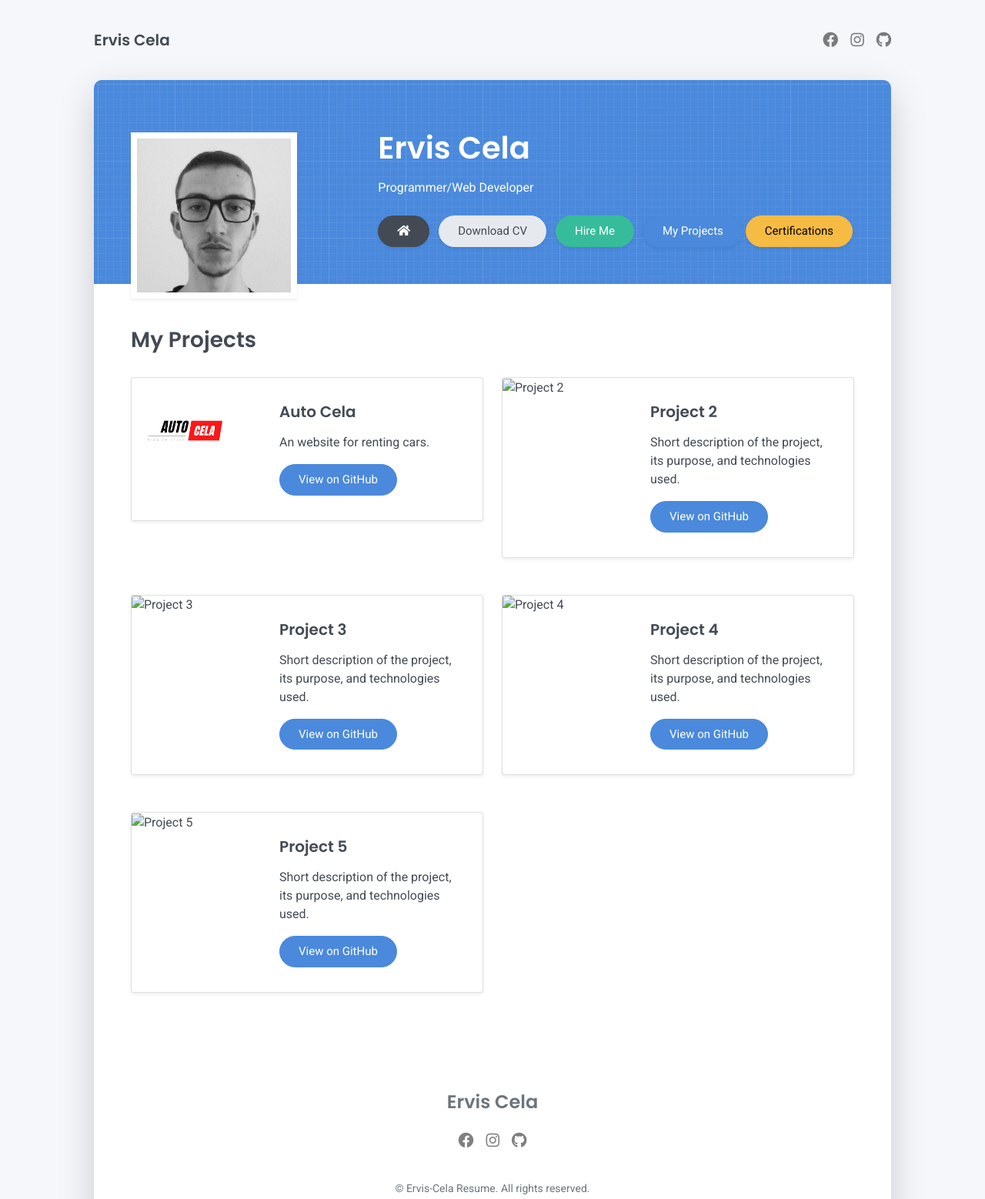
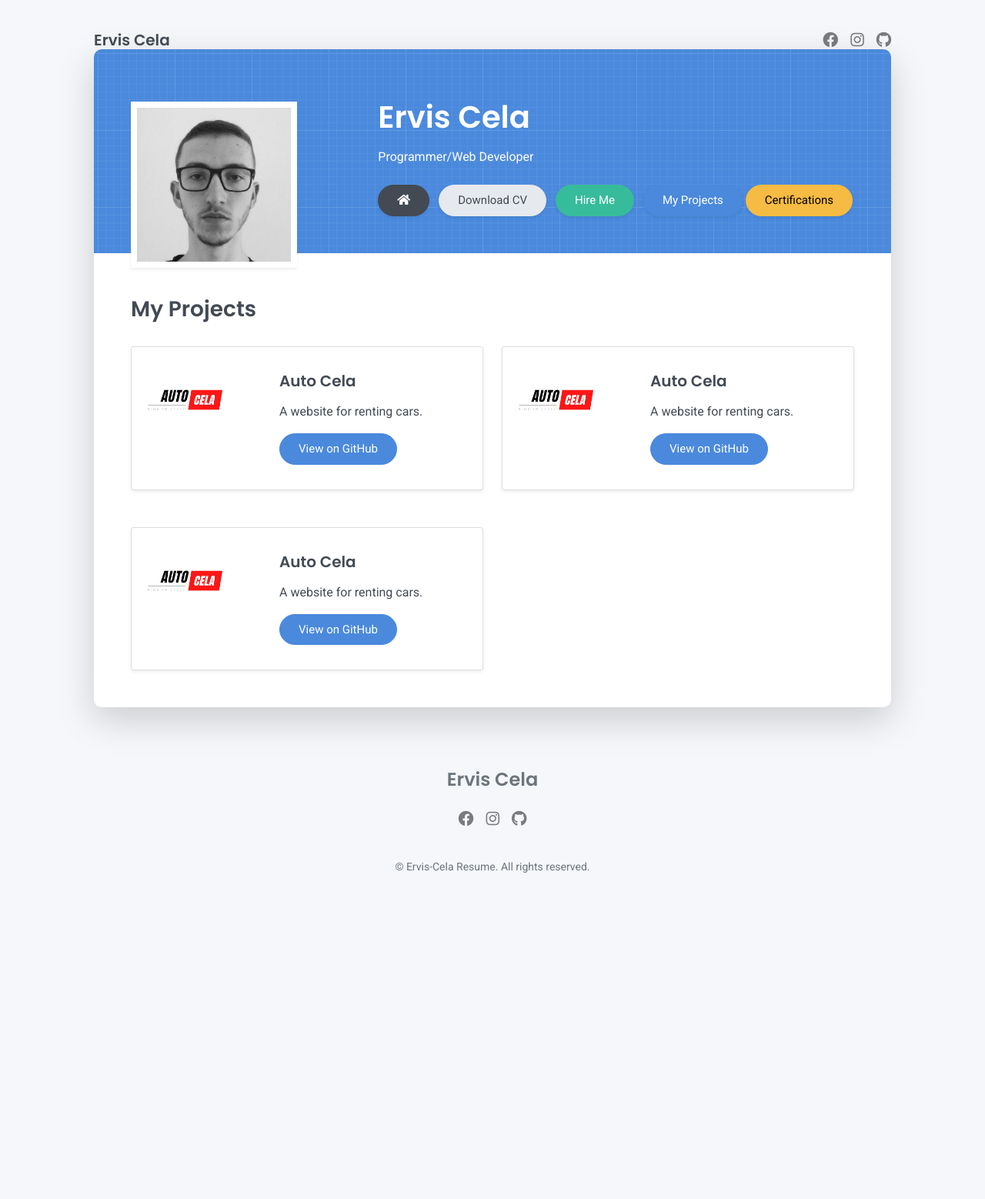
Before and after one commit to Visy-xyz/ervis-portofolio, a plain HTML site: page my_projects.html in a window 1280 px wide. Shown: the top 1558 px of the page at 77% size. After the commit the page ends 1193 px from the top, so only its background shows below. Drawn offline with Linux system fonts and the light colour scheme.

Commit message:
Update my_projects.html
Signed-off-by: ERVIS CELA <158341993+Visy-xyz@users.noreply.github.com>

```diff
--- a/my_projects.html
+++ b/my_projects.html
@@ -6,18 +6,20 @@
     <meta name="viewport" content="width=device-width, initial-scale=1">
     <title>Ervis Cela - Web Developer</title>
 
-    <link rel="preconnect" href="https://fonts.gstatic.com" crossorigin="crossorigin">
-    <link rel="preload" as="style" href="https://fonts.googleapis.com/css2?family=Poppins:wght@600&amp;family=Roboto:wght@300;400;500;700&amp;display=swap">
-    <link rel="stylesheet" href="https://fonts.googleapis.com/css2?family=Poppins:wght@600&amp;family=Roboto:wght@300;400;500;700&amp;display=swap" media="print" onload="this.media='all'">
+    <link rel="preconnect" href="https://fonts.gstatic.com" crossorigin>
+    <link rel="preload" as="style" href="https://fonts.googleapis.com/css2?family=Poppins:wght@600&family=Roboto:wght@300;400;500;700&display=swap">
+    <link rel="stylesheet" href="https://fonts.googleapis.com/css2?family=Poppins:wght@600&family=Roboto:wght@300;400;500;700&display=swap" media="print" onload="this.media='all'">
     <noscript>
-      <link rel="stylesheet" href="https://fonts.googleapis.com/css2?family=Poppins:wght@600&amp;family=Roboto:wght@300;400;500;700&amp;display=swap">
+        <link rel="stylesheet" href="https://fonts.googleapis.com/css2?family=Poppins:wght@600&family=Roboto:wght@300;400;500;700&display=swap">
     </noscript>
+
     <link href="css/css-all.min.css" rel="stylesheet">
     <link href="css/css-bootstrap.min.css" rel="stylesheet">
     <link href="css/css-aos.css" rel="stylesheet">
     <link href="css/css-main.css" rel="stylesheet">
+
     <noscript>
-      <style type="text/css">
+        <style>
             [data-aos] {
                 opacity: 1 !important;
                 transform: translate(0) scale(1) !important;
@@ -27,74 +29,52 @@
 </head>
 <body id="top">
     <header class="d-print-none">
-      <div class="container text-center text-lg-left">
-        <div class="py-3 clearfix">
+        <div class="container text-center text-lg-left py-3">
             <h1 class="site-title mb-0">Ervis Cela</h1>
-          <div class="site-nav">
-            <nav role="navigation">
+            <nav class="site-nav" role="navigation">
                 <ul class="nav justify-content-center">
-
-                <li class="nav-item"><a class="nav-link" href="https://www.facebook.com/ervis.cela.3154?mibextid=ZbWKwL" title="Facebook"><i class="fab fa-facebook"></i><span class="menu-title sr-only">Facebook</span></a>
-                </li>
-                <li class="nav-item"><a class="nav-link" href="https://www.instagram.com/visi.22_?igsh=MWttcGRnZjVlenM0NA==" title="Instagram"><i class="fab fa-instagram"></i><span class="menu-title sr-only">Instagram</span></a>
-                </li>
-                <li class="nav-item"><a class="nav-link" href="https://github.com/Visy-xyz" title="Github"><i class="fab fa-github"></i><span class="menu-title sr-only">Github</span></a>
-                </li>
+                    <li class="nav-item"><a class="nav-link" href="https://www.facebook.com/ervis.cela.3154" title="Facebook"><i class="fab fa-facebook"></i></a></li>
+                    <li class="nav-item"><a class="nav-link" href="https://www.instagram.com/visi.22_" title="Instagram"><i class="fab fa-instagram"></i></a></li>
+                    <li class="nav-item"><a class="nav-link" href="https://github.com/Visy-xyz" title="Github"><i class="fab fa-github"></i></a></li>
                 </ul>
             </nav>
         </div>
-        </div>
-      </div>
     </header>
-    <div class="page-content">
-      <div class="container">
+
+    <div class="page-content container">
         <div class="cover shadow-lg bg-white">
             <div class="cover-bg p-3 p-lg-4 text-white">
                 <div class="row">
-      <div class="col-lg-4 col-md-5">
-        <div class="avatar hover-effect bg-white shadow-sm p-1"><img src="images/images-visi.jpg" width="200" height="200"></div>
+                    <div class="col-lg-4 col-md-5 text-center">
+                        <div class="avatar hover-effect bg-white shadow-sm p-1">
+                            <img src="images/images-visi.jpg" width="200" height="200" alt="Ervis Cela">
                         </div>
-      <div class="col-lg-8 col-md-7 text-center text-md-start">
-        <h2 class="h1 mt-2" data-aos="fade-left" data-aos-delay="0">Ervis Cela</h2>
-        <p data-aos="fade-left" data-aos-delay="100">Programmer/Web Developer</p>
-        <div class="d-print-none" data-aos="fade-left" data-aos-delay="200">
-            <a class="btn btn-dark shadow-sm mt-1 me-1" href="index.html">
-              <i class="fas fa-home"></i>
-            </a>
-            <a class="btn btn-light text-dark shadow-sm mt-1 me-1" href="certf/ervis-cela-cv.pdf" target="_blank">
-              Download CV
-            </a>
-            <a class="btn btn-success shadow-sm mt-1 me-1" href="contact.html">
-              Hire Me
-            </a>
-            <a class="btn btn-primary shadow-sm mt-1" href="my_projects.html">
-              My Projects
-            </a>
-            <a class="btn btn-warning shadow-sm mt-1" href="certifications.html">
-              Certifications
-            </a>
                     </div>
-
+                    <div class="col-lg-8 col-md-7 text-md-start">
+                        <h2 class="h1 mt-2" data-aos="fade-left">Ervis Cela</h2>
+                        <p data-aos="fade-left">Programmer/Web Developer</p>
+                        <div class="d-print-none" data-aos="fade-left">
+                            <a class="btn btn-dark shadow-sm mt-1 me-1" href="index.html"><i class="fas fa-home"></i></a>
+                            <a class="btn btn-light text-dark shadow-sm mt-1 me-1" href="certf/ervis-cela-cv.pdf" target="_blank">Download CV</a>
+                            <a class="btn btn-success shadow-sm mt-1 me-1" href="contact.html">Hire Me</a>
+                            <a class="btn btn-primary shadow-sm mt-1" href="my_projects.html">My Projects</a>
+                            <a class="btn btn-warning shadow-sm mt-1" href="certifications.html">Certifications</a>
                         </div>
                     </div>
                 </div>
-  <div class="about-section pt-4 px-3 px-lg-4 mt-1">
-    <div class="row">
-      <div class="col-12">
-        <h2 class="h3 mb-3">My Projects</h2>
             </div>
 
-      <!-- Project 1 -->
+            <div class="about-section pt-4 px-3 px-lg-4 mt-1">
+                <h2 class="h3 mb-3">My Projects</h2>
+                <div class="row">
                     <div class="col-md-6">
                         <div class="card shadow-sm mb-4">
                             <div class="row no-gutters">
-            <div class="col-md-4">
-              <img src="images/autoc.png" class="card-img" alt="Project 1">
-            </div>
+                                <div class="col-md-4"><img src="images/autoc.png" class="card-img" alt="Auto Cela"></div>
                                 <div class="col-md-8">
                                     <div class="card-body">
-                <h5 class="card-title"> Auto Cela </h5>
-                <p class="card-text">An website for renting cars.</p>
+                                        <h5 class="card-title">Auto Cela</h5>
+                                        <p class="card-text">A website for renting cars.</p>
                                         <a href="https://github.com/Visy-xyz/project1" class="btn btn-primary" target="_blank">View on GitHub</a>
                                     </div>
                                 </div>
@@ -102,106 +82,58 @@
                         </div>
                     </div>
 
-      <!-- Project 2 -->
                     <div class="col-md-6">
                       <div class="card shadow-sm mb-4">
                           <div class="row no-gutters">
-            <div class="col-md-4">
-              <img src="images/project2.jpg" class="card-img" alt="Project 2">
-            </div>
+                              <div class="col-md-4"><img src="images/autoc.png" class="card-img" alt="Auto Cela"></div>
                               <div class="col-md-8">
                                   <div class="card-body">
-                <h5 class="card-title">Project 2</h5>
-                <p class="card-text">Short description of the project, its purpose, and technologies used.</p>
-                <a href="https://github.com/Visy-xyz/project2" class="btn btn-primary" target="_blank">View on GitHub</a>
+                                      <h5 class="card-title">Auto Cela</h5>
+                                      <p class="card-text">A website for renting cars.</p>
+                                      <a href="https://github.com/Visy-xyz/project1" class="btn btn-primary" target="_blank">View on GitHub</a>
                                   </div>
                               </div>
                           </div>
                       </div>
                   </div>
 
-      <!-- Project 3 -->
                   <div class="col-md-6">
                       <div class="card shadow-sm mb-4">
                           <div class="row no-gutters">
-            <div class="col-md-4">
-              <img src="images/project3.jpg" class="card-img" alt="Project 3">
-            </div>
+                              <div class="col-md-4"><img src="images/autoc.png" class="card-img" alt="Auto Cela"></div>
                               <div class="col-md-8">
                                   <div class="card-body">
-                <h5 class="card-title">Project 3</h5>
-                <p class="card-text">Short description of the project, its purpose, and technologies used.</p>
-                <a href="https://github.com/Visy-xyz/project3" class="btn btn-primary" target="_blank">View on GitHub</a>
+                                      <h5 class="card-title">Auto Cela</h5>
+                                      <p class="card-text">A website for renting cars.</p>
+                                      <a href="https://github.com/Visy-xyz/project1" class="btn btn-primary" target="_blank">View on GitHub</a>
                                   </div>
                               </div>
                           </div>
                       </div>
                   </div>
-
-      <!-- Project 4 -->
-      <div class="col-md-6">
-        <div class="card shadow-sm mb-4">
-          <div class="row no-gutters">
-            <div class="col-md-4">
-              <img src="images/project4.jpg" class="card-img" alt="Project 4">
-            </div>
-            <div class="col-md-8">
-              <div class="card-body">
-                <h5 class="card-title">Project 4</h5>
-                <p class="card-text">Short description of the project, its purpose, and technologies used.</p>
-                <a href="https://github.com/Visy-xyz/project4" class="btn btn-primary" target="_blank">View on GitHub</a>
-              </div>
+                    <!--
+                  Add more projects here following the same structure -->
                 </div>
             </div>
         </div>
     </div>
 
-      <!-- Project 5 -->
-      <div class="col-md-6">
-        <div class="card shadow-sm mb-4">
-          <div class="row no-gutters">
-            <div class="col-md-4">
-              <img src="images/project5.jpg" class="card-img" alt="Project 5">
-            </div>
-            <div class="col-md-8">
-              <div class="card-body">
-                <h5 class="card-title">Project 5</h5>
-                <p class="card-text">Short description of the project, its purpose, and technologies used.</p>
-                <a href="https://github.com/Visy-xyz/project5" class="btn btn-primary" target="_blank">View on GitHub</a>
-              </div>
-            </div>
-          </div>
-        </div>
-      </div>
-
-    </div>
-  </div>
-
-
-  <footer class="pt-4 pb-4 text-muted text-center d-print-none">
+    <footer class="pt-4 pb-4 text-muted text-center d-print-none w-100">
         <div class="container">
             <div class="my-3">
-        <div class="h4">Ervis Cela</div>
-        <div class="footer-nav">
-          <nav role="navigation">
+                <h4>Ervis Cela</h4>
+                <nav class="footer-nav" role="navigation">
                     <ul class="nav justify-content-center">
-
-              <li class="nav-item"><a class="nav-link" href="https://www.facebook.com/ervis.cela.3154?mibextid=ZbWKwL" title="Facebook"><i class="fab fa-facebook"></i><span class="menu-title sr-only">Facebook</span></a>
-              </li>
-              <li class="nav-item"><a class="nav-link" href="https://www.instagram.com/visi.22_?igsh=MWttcGRnZjVlenM0NA==" title="Instagram"><i class="fab fa-instagram"></i><span class="menu-title sr-only">Instagram</span></a>
-              </li>
-              <li class="nav-item"><a class="nav-link" href="https://github.com/Visy-xyz" title="Github"><i class="fab fa-github"></i><span class="menu-title sr-only">Github</span></a>
-              </li>
+                        <li class="nav-item"><a class="nav-link" href="https://www.facebook.com/ervis.cela.3154" title="Facebook"><i class="fab fa-facebook"></i></a></li>
+                        <li class="nav-item"><a class="nav-link" href="https://www.instagram.com/visi.22_" title="Instagram"><i class="fab fa-instagram"></i></a></li>
+                        <li class="nav-item"><a class="nav-link" href="https://github.com/Visy-xyz" title="Github"><i class="fab fa-github"></i></a></li>
                     </ul>
                 </nav>
             </div>
-      </div>
-      <div class="text-small">
-        <div class="mb-1">&copy; Ervis-Cela Resume. All rights reserved.</div>
-
-      </div>
+            <div class="text-small mb-1">&copy; Ervis-Cela Resume. All rights reserved.</div>
         </div>
     </footer>
+
     <script src="js/4617-scripts-bootstrap.bundle.min.js"></script>
     <script src="js/7512-scripts-aos.js"></script>
     <script src="js/3914-scripts-main.js"></script>
```
Lines whose indentation alone changed are shown as unchanged.
